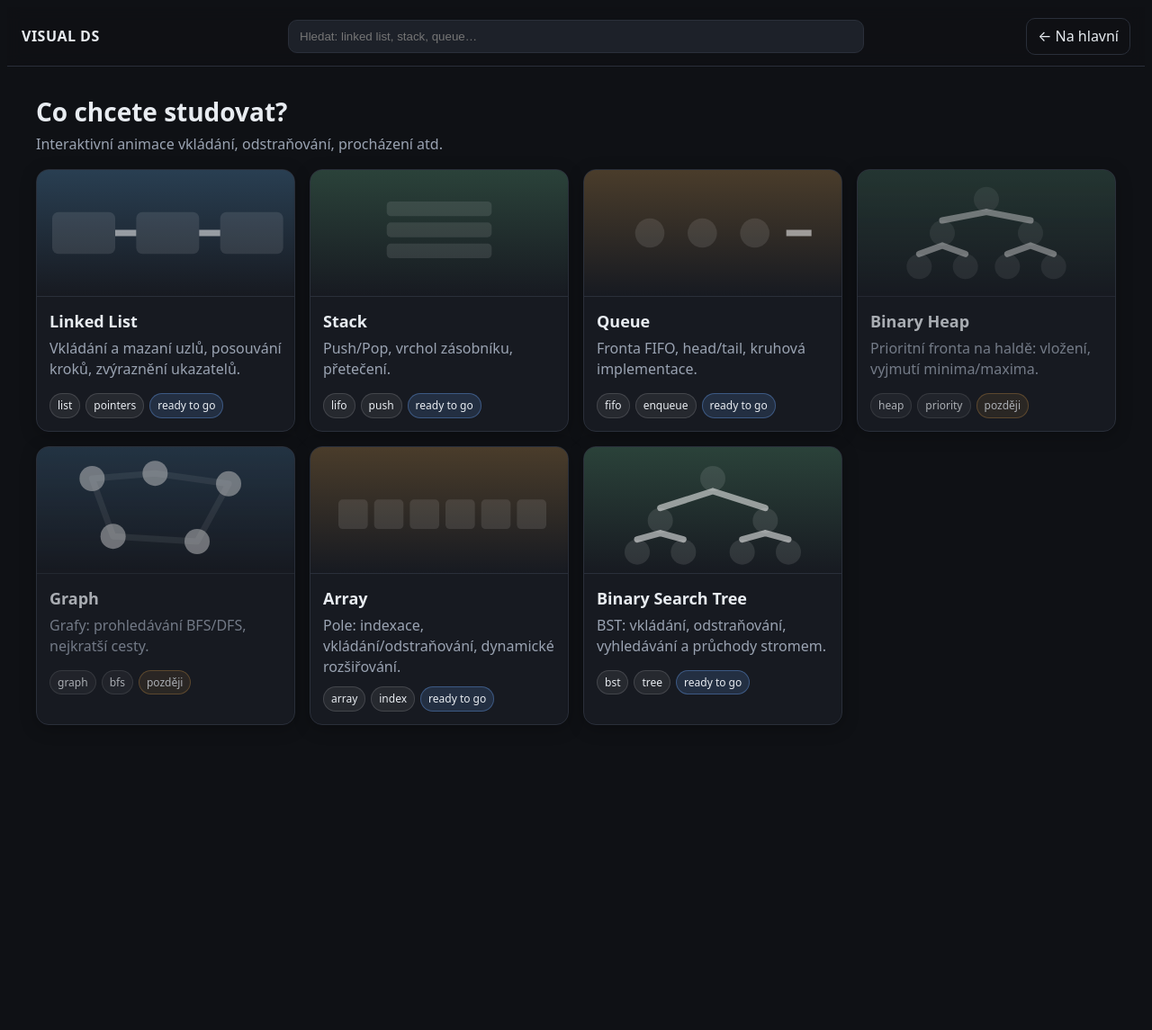
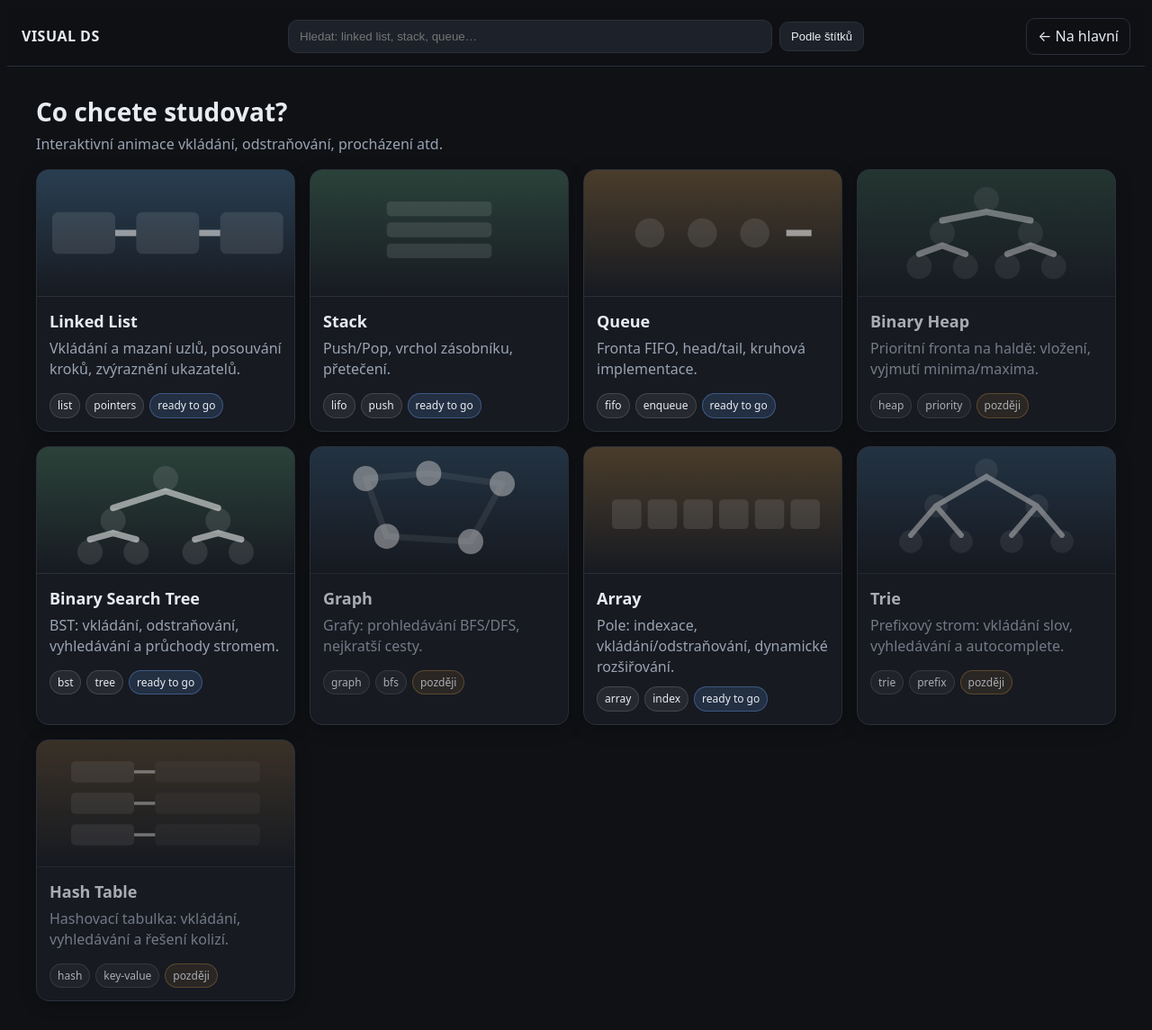
Before and after one commit to pashaslesar/VizualizaceDatovychStruktur, a website built with Vite: page index.html in a window 1280 px wide. Shown: the whole page at 90% size. Before the commit the page ends 838 px from the top, so only its background shows below. Built offline with nearby package versions, Linux system fonts and the light colour scheme.

Commit message:
fix: .css; update: search

```diff
--- a/index.html
+++ b/index.html
@@ -12,7 +12,10 @@
         <a class="brand" href="%BASE_URL%">VISUAL DS</a>
       </div>
       <div class="nav-center">
-        <input id="search" type="search" placeholder="Hledat: linked list, stack, queue…" aria-label="Hledat struktury" />
+        <div class="search-wrap">
+          <input id="search" type="search" placeholder="Hledat: linked list, stack, queue…" aria-label="Hledat struktury" />
+          <button id="tagModeBtn" class="btn tag-mode-btn" title="Přepnout na hledání podle štítků">Podle štítků</button>
+        </div>
       </div>
       <div class="nav-right">
         <a class="btn ghost" href="%BASE_URL%">← Na hlavní</a>
@@ -114,6 +117,33 @@
           </a>
         </article>
 
+        <article class="card" data-name="binary search tree bst" data-tags="bst tree insert delete search inorder preorder postorder">
+          <a class="card-link" href="pages/BST.html">
+            <div class="thumb thumb-green">
+              <svg viewBox="0 0 240 120" width="100%" height="100%" aria-hidden="true">
+                <path d="M120,42 L70,58 M120,42 L170,58 M70,82 L48,88 M70,82 L92,88 M170,82 L148,88 M170,82 L192,88"
+                      class="stroke" stroke-width="6" fill="none" stroke-linecap="round" stroke-linejoin="round"></path>
+                <circle cx="120" cy="30" r="12"></circle>
+                <circle cx="70"  cy="70" r="12"></circle>
+                <circle cx="170" cy="70" r="12"></circle>
+                <circle cx="48"  cy="100" r="12"></circle>
+                <circle cx="92"  cy="100" r="12"></circle>
+                <circle cx="148" cy="100" r="12"></circle>
+                <circle cx="192" cy="100" r="12"></circle>
+              </svg>
+            </div>
+            <div class="card-body">
+              <h2>Binary Search Tree</h2>
+              <p>BST: vkládání, odstraňování, vyhledávání a průchody stromem.</p>
+              <div class="tags">
+                <span class="tag">bst</span>
+                <span class="tag">tree</span>
+                <span class="tag live">ready to go</span>
+              </div>
+            </div>
+          </a>
+        </article>
+
         <article class="card" data-name="graph" data-tags="graph bfs dfs shortest path">
           <a class="card-link soon" href="#" onclick="return false;">
             <div class="thumb thumb-blue">
@@ -167,29 +197,46 @@
           </a>
         </article>
 
-        <article class="card" data-name="binary search tree bst" data-tags="bst tree insert delete search inorder preorder postorder">
-          <a class="card-link" href="pages/BST.html">
-            <div class="thumb thumb-green">
+        <article class="card" data-name="trie" data-tags="trie prefix tree string search autocomplete">
+          <a class="card-link soon" href="#" onclick="return false;">
+            <div class="thumb thumb-blue">
               <svg viewBox="0 0 240 120" width="100%" height="100%" aria-hidden="true">
-                <path d="M120,42 L70,58 M120,42 L170,58 M70,82 L48,88 M70,82 L92,88 M170,82 L148,88 M170,82 L192,88"
-                      class="stroke" stroke-width="6" fill="none" stroke-linecap="round" stroke-linejoin="round"></path>
-                <circle cx="120" cy="30" r="12"></circle>
-                <circle cx="70"  cy="70" r="12"></circle>
-                <circle cx="170" cy="70" r="12"></circle>
-                <circle cx="48"  cy="100" r="12"></circle>
-                <circle cx="92"  cy="100" r="12"></circle>
-                <circle cx="148" cy="100" r="12"></circle>
-                <circle cx="192" cy="100" r="12"></circle>
+                <path d="M120,28 L72,56 M120,28 L168,56 M72,56 L48,84 M72,56 L96,84 M168,56 L144,84 M168,56 L192,84"
+                      class="stroke" stroke-width="5" fill="none" stroke-linecap="round"></path>
+                <circle cx="120" cy="22" r="11"></circle>
+                <circle cx="72"  cy="56" r="11"></circle>
+                <circle cx="168" cy="56" r="11"></circle>
+                <circle cx="48"  cy="90" r="11"></circle>
+                <circle cx="96"  cy="90" r="11"></circle>
+                <circle cx="144" cy="90" r="11"></circle>
+                <circle cx="192" cy="90" r="11"></circle>
               </svg>
             </div>
             <div class="card-body">
-              <h2>Binary Search Tree</h2>
-              <p>BST: vkládání, odstraňování, vyhledávání a průchody stromem.</p>
-              <div class="tags">
-                <span class="tag">bst</span>
-                <span class="tag">tree</span>
-                <span class="tag live">ready to go</span>
-              </div>
+              <h2>Trie</h2>
+              <p>Prefixový strom: vkládání slov, vyhledávání a autocomplete.</p>
+              <div class="tags"><span class="tag">trie</span><span class="tag">prefix</span><span class="tag soon">později</span></div>
+            </div>
+          </a>
+        </article>
+
+        <article class="card" data-name="hash table" data-tags="hash map hashmap dictionary key value collision">
+          <a class="card-link soon" href="#" onclick="return false;">
+            <div class="thumb thumb-orange">
+              <svg viewBox="0 0 240 120" width="100%" height="100%" aria-hidden="true">
+                <rect x="30" y="20" width="60" height="20" rx="4"></rect>
+                <rect x="30" y="50" width="60" height="20" rx="4"></rect>
+                <rect x="30" y="80" width="60" height="20" rx="4"></rect>
+                <rect x="110" y="20" width="100" height="20" rx="4" opacity="0.5"></rect>
+                <rect x="110" y="50" width="100" height="20" rx="4" opacity="0.5"></rect>
+                <rect x="110" y="80" width="100" height="20" rx="4" opacity="0.5"></rect>
+                <path d="M90,30 L110,30 M90,60 L110,60 M90,90 L110,90" stroke-width="3" fill="none" class="stroke"></path>
+              </svg>
+            </div>
+            <div class="card-body">
+              <h2>Hash Table</h2>
+              <p>Hashovací tabulka: vkládání, vyhledávání a řešení kolizí.</p>
+              <div class="tags"><span class="tag">hash</span><span class="tag">key-value</span><span class="tag soon">později</span></div>
             </div>
           </a>
         </article>
--- a/pages/styles.css
+++ b/pages/styles.css
@@ -34,9 +34,26 @@ body{
 .nav-center{ display:flex; justify-content:center; }
 .nav-right { display:flex; gap:8px; justify-content:flex-end; }
 
+.search-wrap{
+  display:flex; align-items:center; gap:8px;
+  width:100%; max-width:640px;
+}
+
 #search{
-  width:100%; max-width:640px; padding:10px 12px; border-radius:10px;
+  flex:1; min-width:0; padding:10px 12px; border-radius:10px;
   background:var(--panel-2); border:1px solid var(--border); color:var(--text);
+}
+
+.tag-mode-btn{
+  white-space:nowrap; flex-shrink:0;
+  font-size:13px; padding:8px 12px;
+  color:var(--muted); border-color:var(--border);
+  transition: background 0.15s, color 0.15s, border-color 0.15s;
+}
+.tag-mode-btn.active{
+  background:rgba(110,168,254,.15);
+  border-color:rgba(110,168,254,.5);
+  color:var(--primary);
 }
 
 .btn{
--- a/src/home.ts
+++ b/src/home.ts
@@ -2,26 +2,38 @@ function normalize(s: string) {
   return s.toLowerCase().replace(/\s+/g, " ").trim();
 }
 
-const q = document.querySelector<HTMLInputElement>("#search")!;
-const grid = document.querySelector<HTMLDivElement>("#grid")!;
-const cards = Array.from(grid.querySelectorAll<HTMLElement>(".card"));
-const empty = document.querySelector<HTMLElement>("#empty")!;
+const q          = document.querySelector<HTMLInputElement>("#search")!;
+const tagModeBtn = document.querySelector<HTMLButtonElement>("#tagModeBtn")!;
+const grid       = document.querySelector<HTMLDivElement>("#grid")!;
+const cards      = Array.from(grid.querySelectorAll<HTMLElement>(".card"));
+const empty      = document.querySelector<HTMLElement>("#empty")!;
+
+let tagMode = false;
 
 function applyFilter(text: string) {
   const needle = normalize(text);
   let visible = 0;
 
   cards.forEach(card => {
-    const name = normalize(card.dataset.name || "");
-    const tags = normalize(card.dataset.tags || "");
-    const hay = name + " " + tags;
-    const ok = needle === "" || hay.includes(needle);
+    const haystack = tagMode
+      ? normalize(card.dataset.tags || "")
+      : normalize(card.dataset.name || "");
+    const ok = needle === "" || haystack.includes(needle);
     card.toggleAttribute("hidden", !ok);
     if (ok) visible++;
   });
 
   empty.toggleAttribute("hidden", visible > 0);
 }
+
+tagModeBtn.addEventListener("click", () => {
+  tagMode = !tagMode;
+  tagModeBtn.classList.toggle("active", tagMode);
+  q.placeholder = tagMode
+    ? "Hledat podle štítků: lifo, fifo, tree…"
+    : "Hledat: linked list, stack, queue…";
+  applyFilter(q.value);
+});
 
 q.addEventListener("input", () => applyFilter(q.value));
 
```
Also changed, not shown: pages/array.css (+17 -12 lines), pages/bst.css (+26 -19 lines), pages/layout.css (+26 -2 lines).
